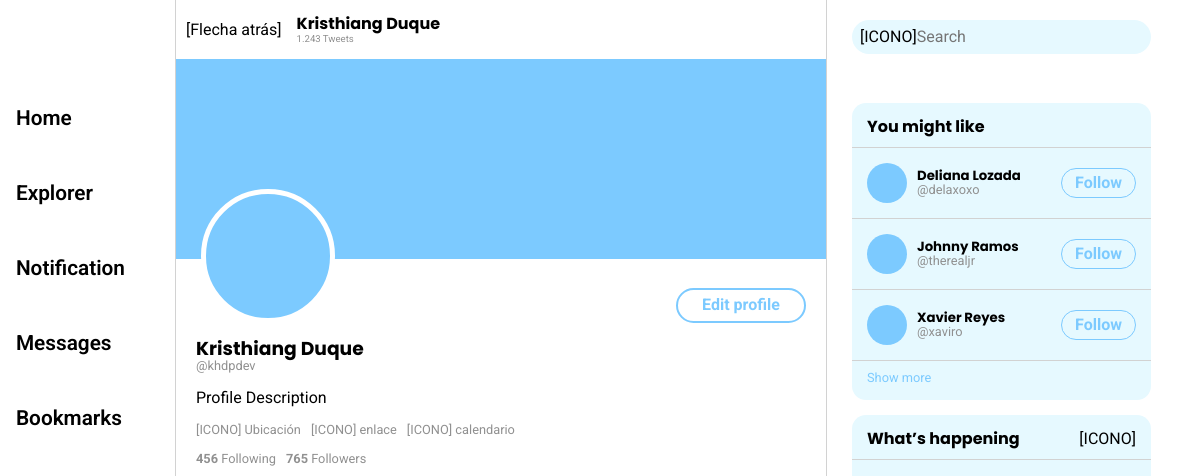
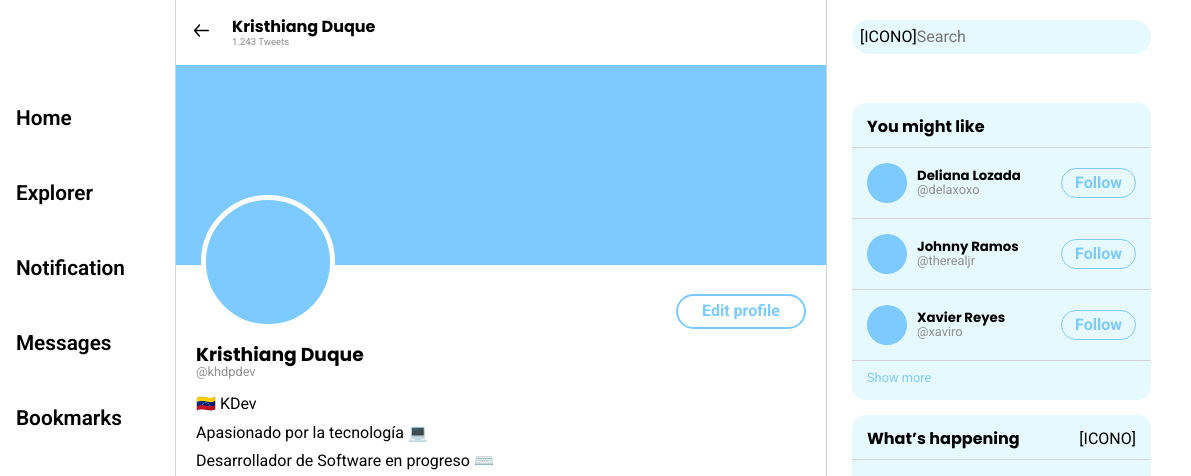
Before and after one commit to khdpdev/social-media-project, a website: page index.html in a window 1280 px wide. Shown: the top 476 px of the page, 89-1280 px from the left. Drawn offline with nearby package versions, Linux system fonts and the light colour scheme.

Commit message:
Ícono de flecha atrás en la parte superior del main puesto, y modificado la descripción del perfil

```diff
--- a/css/componentes/main.css
+++ b/css/componentes/main.css
@@ -23,6 +23,15 @@
     display: flex;
     flex-direction: column;
     gap: 15px;
+}
+
+.descripcion {
+    display: flex;
+    flex-direction: column;
+}
+
+.metadato-perfil {
+    display: flex;
 }
 
 .btn-div-perfil {
@@ -124,6 +133,24 @@
         padding: 15px 10px;
     }
 
+    .flecha-back {
+        padding: 8px;
+        background-color: transparent;
+        border-radius: 50%;
+        transition: all 0.3s ease;
+    }
+
+    .flecha-back:hover {
+        background-color: rgba(0, 0, 0, 0.1);
+        color: var(--color-primary);
+        cursor: pointer;
+    }
+
+    .flecha-back svg {
+        width: 15px;
+        height: 15px;
+    }
+
     .banner {
         height: 200px;
     }
--- a/index.html
+++ b/index.html
@@ -130,7 +130,14 @@
 
     <main>
         <section class="header">
-            <div class="back">[Flecha atrás]</div>
+            <div class="back">
+                <div class="flecha-back">
+                    <svg xmlns="http://www.w3.org/2000/svg" viewBox="0 0 428.62 360.78">
+                        <path fill="currentColor"
+                            d="m66.75,158.18h6.59c110.77,0,221.53-.01,332.3.05,3.31,0,6.77.16,9.88,1.29,8.8,3.2,14.22,13.62,12.91,23.9-1.41,11.12-8.61,18.94-18.06,19.57-1.97.13-3.95.1-5.93.1-110.31,0-220.62,0-330.93,0-1.8,0-3.59,0-6.64,0,1.85,2.31,2.96,3.79,4.16,5.17,32.27,37.37,64.53,74.75,96.84,112.06,4.14,4.78,7.17,10.06,7.25,17.02.11,9.75-3.62,17.07-11.24,21.15-7.41,3.97-14.53,2.69-20.9-3.33-1.29-1.22-2.42-2.67-3.61-4.04-43.68-50.56-87.36-101.12-131.04-151.68-11.06-12.8-11.1-24.76-.12-37.47C52.53,110.66,96.87,59.36,141.17,8.02c5.56-6.45,11.91-9.61,19.8-7.24,14.14,4.26,19.38,23.74,9.82,36.55-1.29,1.73-2.73,3.32-4.12,4.94-31.84,36.87-63.69,73.73-95.53,110.6-1.17,1.35-2.29,2.76-4.39,5.31Z" />
+                    </svg>
+                </div>
+            </div>
             <div class="header-user">
                 <h4>Kristhiang Duque</h4>
                 <p class="number-tweets">1.243 Tweets</p>
@@ -151,10 +158,12 @@
                             <p class="usuario-t">@khdpdev</p>
                         </div>
                         <div class="descripcion">
-                            <p>Profile Description</p>
+                            <p>🇻🇪 KDev</p>
+                            <p>Apasionado por la tecnología 💻</p>
+                            <p>Desarrollador de Software en progreso ⌨️</p>
                         </div>
                     </div>
-                    <div class="descripcion">
+                    <div class="metadato-perfil">
                         <p class="metadatos">[ICONO] Ubicación</p>
                         <p class="metadatos">[ICONO] enlace</p>
                         <p class="metadatos">[ICONO] calendario</p>
```
